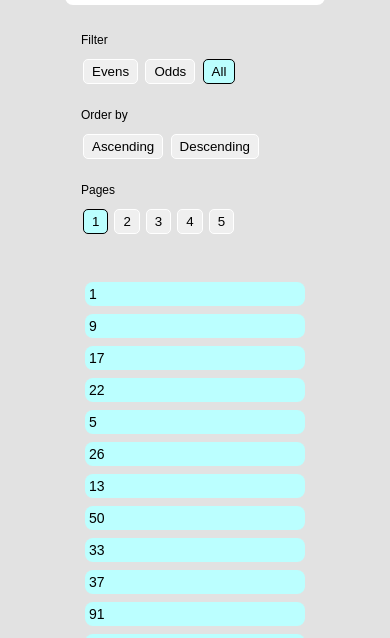
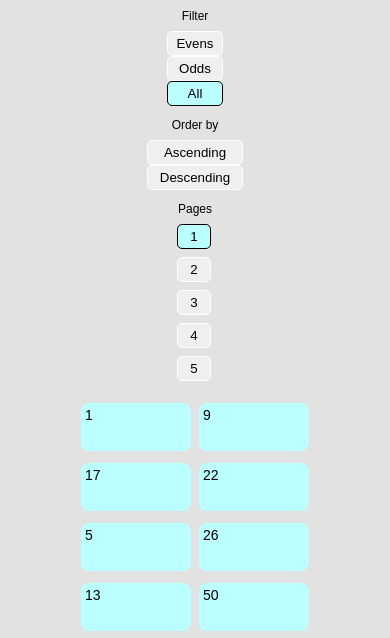
Before and after one commit to gerardhemgren/filtered_pagination, a plain HTML site: page index.html in a window 390 px wide. Shown: the part 175-813 px from the top of the page. Drawn offline with Linux system fonts and the light colour scheme.

Commit message:
responsive

```diff
--- a/main.js
+++ b/main.js
@@ -92,7 +92,7 @@
  // Creates Buttons
  function createButton(pageNumber) {
      const button = document.createElement('button');
-     button.style.marginRight = '4px';
+     button.style.margin = '0px 4px 8px 2px';
      button.innerHTML = pageNumber;
      button.setAttribute('id', `page-number-button-${pageNumber}`);
      button.addEventListener('click', function () {
--- a/styles.css
+++ b/styles.css
@@ -6,6 +6,7 @@ button {
     padding: 4px 8px;
     margin: 0 2px;
 }
+
 .button-focus {
     outline-style: none;
     color: black;
@@ -31,6 +32,7 @@ body {
     display: flex;
     flex-direction: column;
 }
+
 .total-container {
     padding: 16px;
     background-color: white;
@@ -40,46 +42,55 @@ body {
     justify-items: center;
     width: 180px;
 }
+
 .dashboard-container {
     display: flex;
     flex-direction: column;
 }
+
 .itemsNumber {
     font-size: 80px;
 }
+
 .i-n-container {
     margin-top: 8px;
     align-self: flex-end;
     text-align: end;
 }
+
 .intervalNumber {
     font-size: 24px;
 }
+
 .random-btn {
     margin: 24px 0 0;
     border-color: grey;
 }
+
 .menu {
     padding: 16px;
 }
+
 .menu div {
     padding-bottom: 12px;
 }
 
-.items-list{
+.items-list {
     font-size: 14px;
     display: grid;
     grid-template-columns: repeat(5, 100px);
     gap: 8px;
 }
+
 .items-list div {
     background-color: rgb(187, 255, 255);
     border-radius: 8px;
     padding: 4px;
+    margin-bottom: 4px;
 }
 
 @media only screen and (max-width: 900px) {
-    .items-list{
+    .items-list {
         grid-template-columns: repeat(3, 100px);
     }
 }
@@ -89,22 +100,38 @@ body {
     body {
         flex-direction: column;
     }
+
     .panel {
         align-self: center;
         flex-direction: row;
+        gap: 12px;
         padding-bottom: 20px;
         width: auto;
     }
+
     .total-container {
-                width: 180px;
+        width: 120px;
     }
+
     .dashboard-container {
         flex-direction: column;
         justify-content: space-around;
     }
-        .items-list{
+
+    .random-btn {
+        margin: 18px 0 0;
+    }
+
+    .menu {
+        padding: 2px 16px;
+    }
+
+    .items-list {
         grid-template-columns: repeat(3, 120px);
         justify-content: center;
+    }
+    .items-list div{
+        height: 40px;
     }
 }
 
@@ -112,28 +139,71 @@ body {
     body {
         flex-direction: column;
     }
+
     .panel {
         align-self: center;
         flex-direction: column;
+        gap: 0px;
+        padding-bottom: 8px;
     }
+
     .total-container {
         width: 228px;
     }
+
     .dashboard-container {
         flex-direction: row;
         justify-content: space-around;
     }
+
     .itemsNumber {
         font-size: 40px;
     }
+
     .i-n-container {
         align-self: center;
         text-align: end;
     }
+
     .intervalNumber {
         font-size: 20px;
     }
-        .items-list{
-            grid-template-columns: repeat(1, 220px);
+
+    .menu {
+        justify-items: center;
+    }
+
+    .menu p {
+        margin: 8px;
+    }
+
+    .menu div {
+        padding-bottom: 4px;
+        display: grid;
+    }
+
+    .menu div:nth-child(2) {
+        grid-template-columns: repeat(auto-fill, minmax(60px, 1fr));
+    }
+
+    .menu div:nth-child(4) {
+        grid-template-columns: repeat(auto-fill, minmax(100px, 2fr));
+    }
+
+    .menu div:nth-child(6) {
+        grid-template-columns: repeat(auto-fill, minmax(40px, 2fr));
+    }
+
+    .menu div:nth-child(6) button {
+        padding-bottom: 4px;
+    }
+
+    .items-list {
+        grid-template-columns: repeat(2, 110px);
+        height: 100px;
+    }
+
+    .items-list div {
+        height: 40px;
     }
 }
```
Also changed, not shown: index.html (+0 -1 lines). Lines whose indentation alone changed are shown as unchanged.
